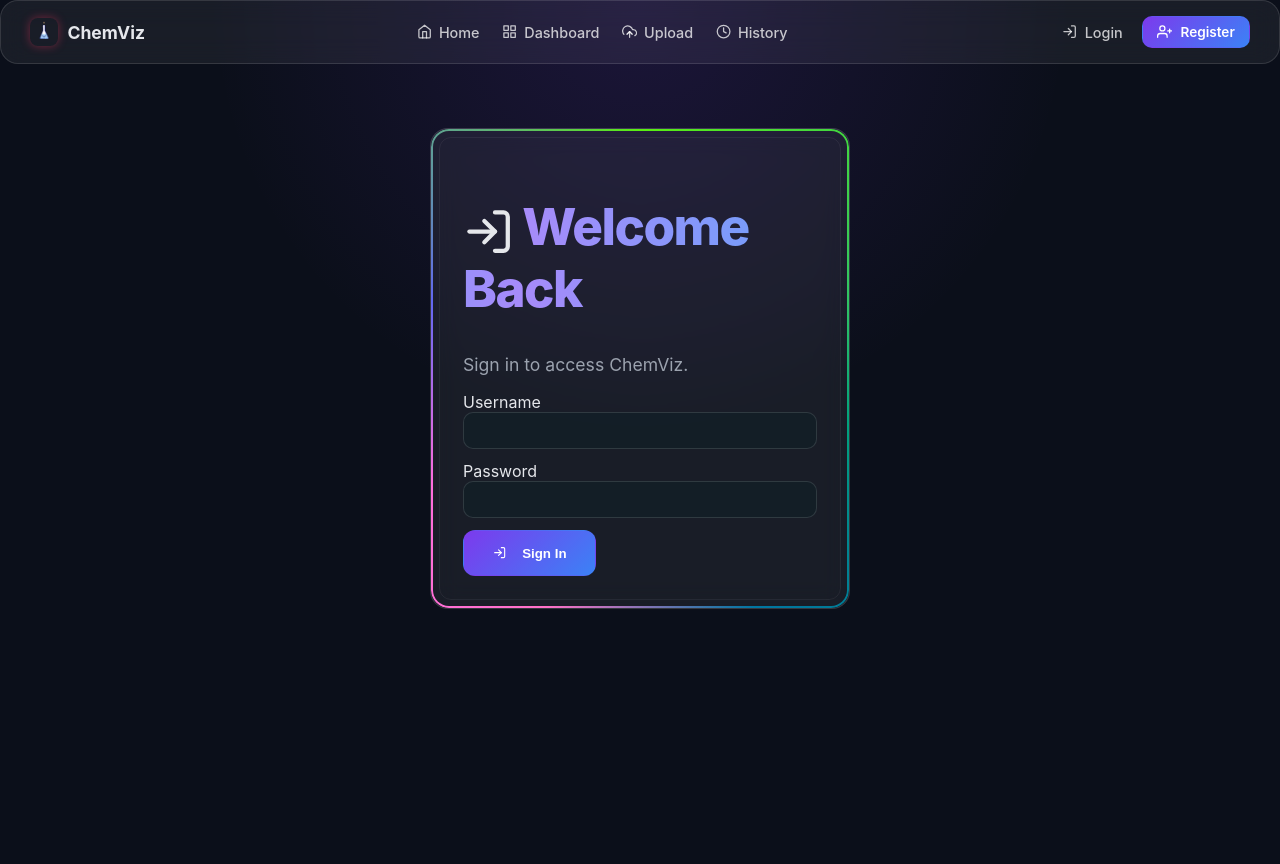
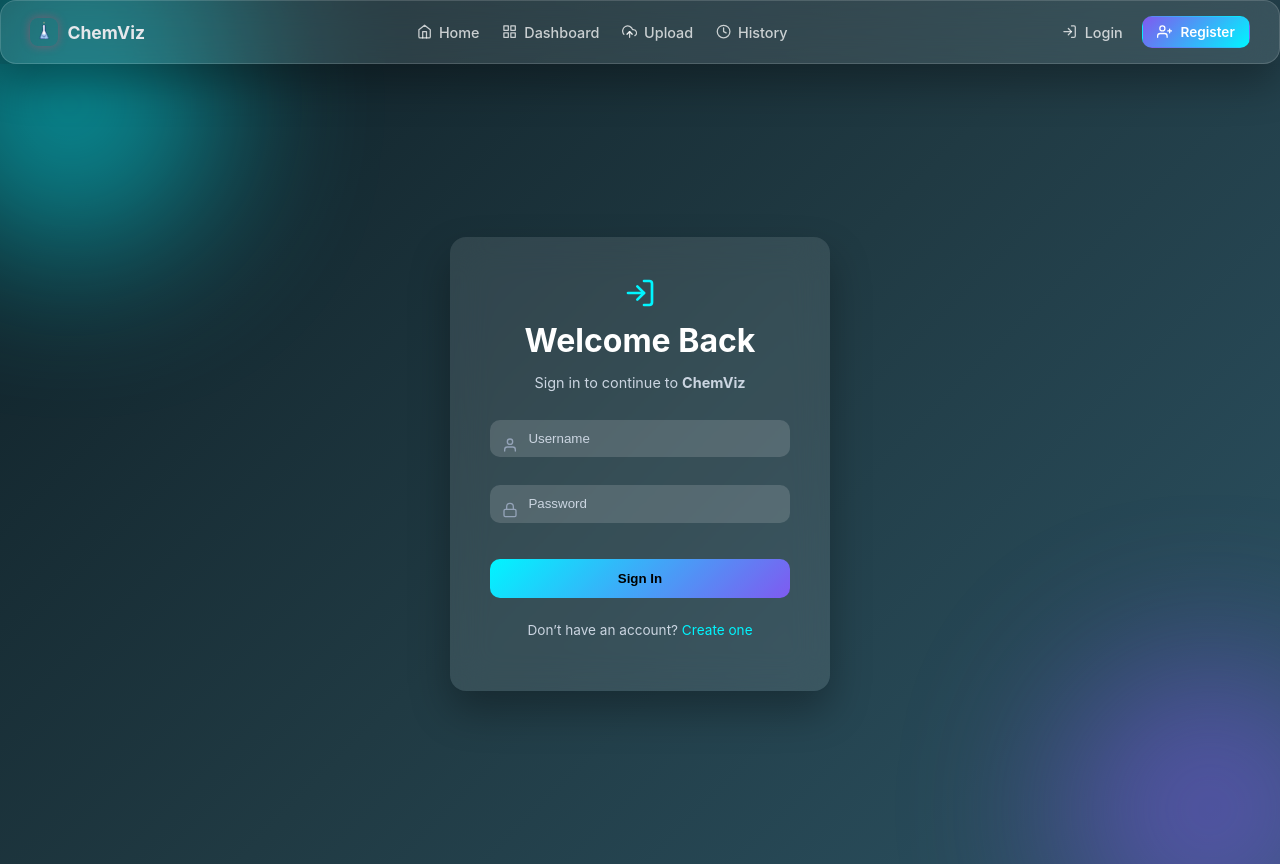
Before and after one commit to tanyajha29/ChemViz, a React (Vite) app in the folder web-frontend/chemviz-web/: page /login in a window 1280 px wide. Built offline with nearby package versions, Linux system fonts and the light colour scheme; no server answers.

Commit message:
redesigned the ui theme

```diff
--- a/web-frontend/chemviz-web/src/pages/Login.tsx
+++ b/web-frontend/chemviz-web/src/pages/Login.tsx
@@ -1,8 +1,6 @@
 import { useState } from 'react';
-import { useNavigate } from 'react-router-dom';
-
-import { FiLogIn } from 'react-icons/fi';
-
+import { useNavigate, Link } from 'react-router-dom';
+import { FiLogIn, FiUser, FiLock } from 'react-icons/fi';
 import { login } from '../api/auth';
 
 export default function Login() {
@@ -12,7 +10,7 @@ export default function Login() {
   const [error, setError] = useState('');
   const [loading, setLoading] = useState(false);
 
-  const handleSubmit = async (event: React.FormEvent<HTMLFormElement>) => {
+  const handleSubmit = async (event) => {
     event.preventDefault();
     setError('');
     setLoading(true);
@@ -20,49 +18,61 @@ export default function Login() {
     try {
       await login(username, password);
       navigate('/dashboard');
-    } catch (err: unknown) {
-      setError('Login failed. Check your credentials.');
+    } catch {
+      setError('Invalid username or password');
     } finally {
       setLoading(false);
     }
   };
 
   return (
-    <div className="page">
-      <div className="auth-card glass fade-in neon-glow">
-        <h1 className="page-title">
-          <FiLogIn className="inline-icon" />
-          Welcome Back
-        </h1>
-        <p className="page-subtitle">Sign in to access ChemViz.</p>
-        <form onSubmit={handleSubmit}>
-          <label className="field-label" htmlFor="username">
-            Username
-          </label>
+    <div className="auth-wrapper">
+      {/* floating background shapes */}
+      <div className="bg-shape shape-1" />
+      <div className="bg-shape shape-2" />
+
+      <div className="auth-card">
+        <div className="auth-header">
+          <FiLogIn className="auth-icon" />
+          <h1>Welcome Back</h1>
+          <p>Sign in to continue to <strong>ChemViz</strong></p>
+        </div>
+
+        <form onSubmit={handleSubmit} className="auth-form">
+          <div className="input-group">
+            <FiUser className="input-icon" />
             <input
-            id="username"
-            name="username"
+              placeholder="Username"
               value={username}
-            onChange={(event) => setUsername(event.target.value)}
+              onChange={(e) => setUsername(e.target.value)}
               autoComplete="username"
+              required
             />
-          <label className="field-label" htmlFor="password">
-            Password
-          </label>
+          </div>
+
+          <div className="input-group">
+            <FiLock className="input-icon" />
             <input
-            id="password"
-            name="password"
               type="password"
+              placeholder="Password"
               value={password}
-            onChange={(event) => setPassword(event.target.value)}
+              onChange={(e) => setPassword(e.target.value)}
               autoComplete="current-password"
+              required
             />
-          {error ? <p className="error-text">{error}</p> : null}
-          <button type="submit" className="nav-button" disabled={loading}>
-            <FiLogIn className="inline-icon" />
-            {loading ? 'Signing in...' : 'Sign In'}
+          </div>
+
+          {error && <p className="error-text">{error}</p>}
+
+          <button type="submit" disabled={loading}>
+            {loading ? 'Signing in…' : 'Sign In'}
           </button>
         </form>
+
+        <p className="auth-footer">
+          Don’t have an account?
+          <Link to="/register"> Create one</Link>
+        </p>
       </div>
     </div>
   );
--- a/web-frontend/chemviz-web/src/pages/Register.tsx
+++ b/web-frontend/chemviz-web/src/pages/Register.tsx
@@ -1,7 +1,6 @@
 import { useState } from 'react';
-import { useNavigate } from 'react-router-dom';
-
-import { FiUserPlus } from 'react-icons/fi';
+import { Link, useNavigate } from 'react-router-dom';
+import { FiLock, FiMail, FiUser, FiUserPlus } from 'react-icons/fi';
 
 import { registerUser } from '../api/auth';
 
@@ -21,7 +20,7 @@ export default function Register() {
     try {
       await registerUser(username, email, password);
       navigate('/dashboard');
-    } catch (err: unknown) {
+    } catch {
       setError('Registration failed. Please try again.');
     } finally {
       setLoading(false);
@@ -29,46 +28,62 @@ export default function Register() {
   };
 
   return (
-    <div className="page">
-      <div className="auth-card glass fade-in neon-glow">
-        <h1 className="page-title">
-          <FiUserPlus className="inline-icon" />
-          Create Account
-        </h1>
-        <p className="page-subtitle">Start using ChemViz in minutes.</p>
-        <form onSubmit={handleSubmit}>
-          <label className="field-label" htmlFor="username">
-            Username
-          </label>
+    <div className="auth-wrapper">
+      <div className="bg-shape shape-1" />
+      <div className="bg-shape shape-2" />
+
+      <div className="auth-card">
+        <div className="auth-header">
+          <FiUserPlus className="auth-icon" />
+          <h1>Create Account</h1>
+          <p>
+            Start using <strong>ChemViz</strong> today
+          </p>
+        </div>
+
+        <form onSubmit={handleSubmit} className="auth-form">
+          <div className="input-group">
+            <FiUser className="input-icon" />
             <input
-            id="username"
+              placeholder="Username"
               value={username}
-            onChange={(event) => setUsername(event.target.value)}
+              onChange={(e) => setUsername(e.target.value)}
+              required
             />
-          <label className="field-label" htmlFor="email">
-            Email (optional)
-          </label>
+          </div>
+
+          <div className="input-group">
+            <FiMail className="input-icon" />
             <input
-            id="email"
               type="email"
+              placeholder="Email (optional)"
               value={email}
-            onChange={(event) => setEmail(event.target.value)}
+              onChange={(e) => setEmail(e.target.value)}
             />
-          <label className="field-label" htmlFor="password">
-            Password
-          </label>
+          </div>
+
+          <div className="input-group">
+            <FiLock className="input-icon" />
             <input
-            id="password"
               type="password"
+              placeholder="Password"
               value={password}
-            onChange={(event) => setPassword(event.target.value)}
+              onChange={(e) => setPassword(e.target.value)}
+              required
             />
-          {error ? <p className="error-text">{error}</p> : null}
-          <button type="submit" className="nav-button" disabled={loading}>
-            <FiUserPlus className="inline-icon" />
-            {loading ? 'Creating...' : 'Register'}
+          </div>
+
+          {error && <p className="error-text">{error}</p>}
+
+          <button type="submit" disabled={loading}>
+            {loading ? 'Creating account…' : 'Register'}
           </button>
         </form>
+
+        <p className="auth-footer">
+          Already have an account?
+          <Link to="/login"> Sign in</Link>
+        </p>
       </div>
     </div>
   );
--- a/web-frontend/chemviz-web/src/styles/app.css
+++ b/web-frontend/chemviz-web/src/styles/app.css
@@ -6,8 +6,8 @@
   --text-main: #e5e7eb;
   --text-muted: #9ca3af;
 
-  --accent-purple: #7c3aed;
-  --accent-blue: #3b82f6;
+  --accent-purple: #7f5af0;
+  --accent-blue: #00f5ff;
 }
 
 /* ---------- RESET ---------- */
@@ -19,13 +19,34 @@ body {
   margin: 0;
   min-height: 100vh;
   font-family: 'Inter', system-ui, sans-serif;
-  background: radial-gradient(
-      circle at top,
-      rgba(124, 58, 237, 0.15),
-      transparent 40%
-    ),
-    var(--bg-main);
+  background: linear-gradient(135deg, #0f2027, #203a43, #2c5364);
   color: var(--text-main);
+  position: relative;
+  overflow-x: hidden;
+}
+
+body::before,
+body::after {
+  content: '';
+  position: fixed;
+  width: 320px;
+  height: 320px;
+  border-radius: 50%;
+  filter: blur(90px);
+  opacity: 0.45;
+  z-index: -1;
+}
+
+body::before {
+  top: -80px;
+  left: -80px;
+  background: #00f5ff;
+}
+
+body::after {
+  bottom: -100px;
+  right: -80px;
+  background: #7f5af0;
 }
 
 #root {
@@ -170,9 +191,7 @@ body {
   font-size: 3.2rem;
   font-weight: 800;
   letter-spacing: -0.03em;
-  background: linear-gradient(90deg, #a78bfa, #60a5fa);
-  -webkit-background-clip: text;
-  -webkit-text-fill-color: transparent;
+  color: #ffffff;
 }
 
 .page-subtitle {
@@ -206,10 +225,11 @@ body {
 
 /* ---------- GLASS ---------- */
 .glass {
-  background: var(--glass-bg);
-  backdrop-filter: blur(14px);
-  border: 1px solid var(--glass-border);
-  border-radius: 18px;
+  background: rgba(255, 255, 255, 0.1);
+  backdrop-filter: blur(18px);
+  border: 1px solid rgba(255, 255, 255, 0.15);
+  border-radius: 16px;
+  box-shadow: 0 20px 40px rgba(0, 0, 0, 0.3);
 }
 
 /* ---------- MAGIC BORDER (Hue rotate + inset) ---------- */
@@ -777,21 +797,12 @@ body {
   to { opacity: 1; transform: translateY(0); }
 }
 
-/* ---------- HERO TITLE SHIMMER ---------- */
+/* ---------- HERO TITLE SHIMMER (Disabled to match auth UI) ---------- */
 .page-title {
   font-size: 3.2rem;
   font-weight: 800;
   letter-spacing: -0.03em;
-  background: linear-gradient(90deg,#a78bfa,#60a5fa,#a78bfa);
-  background-size: 200%;
-  animation: shimmer 6s infinite linear;
-  -webkit-background-clip: text;
-  -webkit-text-fill-color: transparent;
-}
-
-@keyframes shimmer {
-  from { background-position: 0%; }
-  to { background-position: 200%; }
+  color: #ffffff;
 }
 
 /* ---------- ICON MICRO-ANIMATION ---------- */
@@ -813,3 +824,160 @@ body {
   transition: opacity 0.25s ease;
 }
 .nav-button:hover::after { opacity: 1; }
+
+/* PAGE CENTERING */
+.auth-wrapper {
+  min-height: 100vh;
+  display: flex;
+  justify-content: center;
+  align-items: center;
+  background: linear-gradient(135deg, #0f2027, #203a43, #2c5364);
+  position: relative;
+  overflow: hidden;
+  font-family: 'Inter', sans-serif;
+}
+
+/* FLOATING BACKGROUND SHAPES */
+.bg-shape {
+  position: absolute;
+  width: 300px;
+  height: 300px;
+  border-radius: 50%;
+  filter: blur(80px);
+  opacity: 0.5;
+  animation: float 10s ease-in-out infinite;
+}
+
+.shape-1 {
+  background: #00f5ff;
+  top: -80px;
+  left: -80px;
+}
+
+.shape-2 {
+  background: #7f5af0;
+  bottom: -100px;
+  right: -80px;
+  animation-delay: 4s;
+}
+
+@keyframes float {
+  0% { transform: translateY(0); }
+  50% { transform: translateY(-30px); }
+  100% { transform: translateY(0); }
+}
+
+/* CARD */
+.auth-card {
+  width: 380px;
+  padding: 2.5rem;
+  background: rgba(255, 255, 255, 0.1);
+  backdrop-filter: blur(18px);
+  border-radius: 16px;
+  box-shadow: 0 20px 40px rgba(0,0,0,0.3);
+  animation: fadeUp 0.6s ease;
+  z-index: 1;
+}
+
+@keyframes fadeUp {
+  from { opacity: 0; transform: translateY(30px); }
+  to { opacity: 1; transform: translateY(0); }
+}
+
+/* HEADER */
+.auth-header {
+  text-align: center;
+  margin-bottom: 1.8rem;
+}
+
+.auth-icon {
+  font-size: 2rem;
+  color: #00f5ff;
+  margin-bottom: 0.5rem;
+}
+
+.auth-header h1 {
+  margin: 0;
+  color: #ffffff;
+}
+
+.auth-header p {
+  font-size: 0.9rem;
+  color: #cbd5e1;
+}
+
+/* FORM */
+.auth-form {
+  display: flex;
+  flex-direction: column;
+  gap: 1rem;
+}
+
+.input-group {
+  position: relative;
+}
+
+.input-icon {
+  position: absolute;
+  top: 50%;
+  left: 12px;
+  transform: translateY(-50%);
+  color: #94a3b8;
+}
+
+.input-group input {
+  width: 100%;
+  padding: 0.7rem 0.75rem 0.7rem 2.4rem;
+  border-radius: 10px;
+  border: none;
+  outline: none;
+  background: rgba(255,255,255,0.15);
+  color: #fff;
+}
+
+.input-group input::placeholder {
+  color: #cbd5e1;
+}
+
+/* BUTTON */
+.auth-form button {
+  margin-top: 0.5rem;
+  padding: 0.75rem;
+  border-radius: 10px;
+  border: none;
+  font-weight: 600;
+  background: linear-gradient(135deg, #00f5ff, #7f5af0);
+  color: #000;
+  cursor: pointer;
+  transition: transform 0.2s ease, box-shadow 0.2s ease;
+}
+
+.auth-form button:hover {
+  transform: translateY(-2px);
+  box-shadow: 0 10px 20px rgba(0,245,255,0.4);
+}
+
+.auth-form button:disabled {
+  opacity: 0.7;
+  cursor: not-allowed;
+}
+
+/* FOOTER */
+.auth-footer {
+  text-align: center;
+  margin-top: 1.5rem;
+  font-size: 0.85rem;
+  color: #cbd5e1;
+}
+
+.auth-footer a {
+  color: #00f5ff;
+  text-decoration: none;
+}
+
+/* ERROR */
+.error-text {
+  font-size: 0.8rem;
+  color: #ff6b6b;
+  text-align: center;
+}
```
Lines whose indentation alone changed are shown as unchanged.
